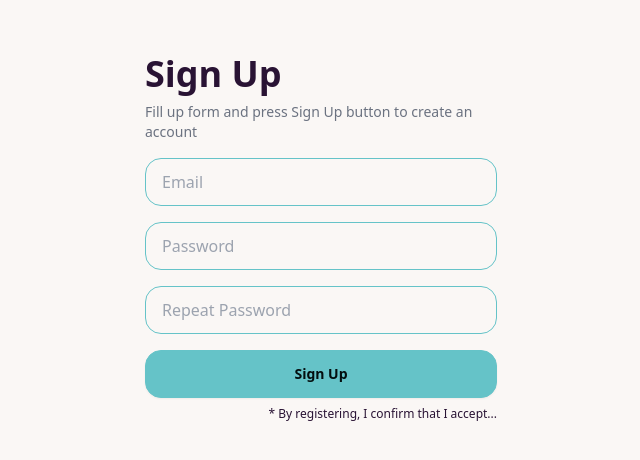
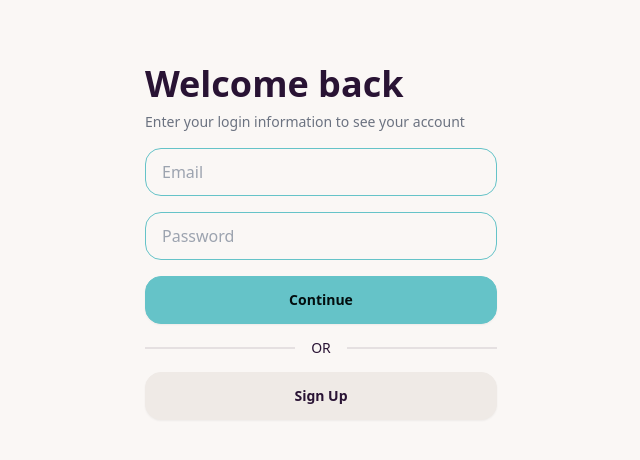
Before and after one commit to dkumza/finances-front, a React (Vite) app: page / in a window 1280 px wide. Shown: the part 158-618 px from the top of the page, without its empty margins (319-959 px from the left). Built offline with nearby package versions, Linux system fonts and the light colour scheme.

Commit message:
Update App.tsx to use LoginPage instead of SignUpPage Refactor LoginPage to include a divider with text Refactor SignUpPage to use full width on smaller screens

```diff
--- a/src/App.tsx
+++ b/src/App.tsx
@@ -4,8 +4,8 @@ import { SignUpPage } from './components/pages/auth/signUp/SignUpPage';
 function App() {
   return (
     <div className='flex flex-col items-center align-middle'>
-      {/* <LoginPage /> */}
-      <SignUpPage />
+      <LoginPage />
+      {/* <SignUpPage /> */}
     </div>
   );
 }
--- a/src/components/pages/auth/login/LoginPage.tsx
+++ b/src/components/pages/auth/login/LoginPage.tsx
@@ -4,11 +4,13 @@ import { LoginForm } from './LoginForm';
 
 export const LoginPage = () => {
   return (
-    <div className='min-h-screen flex flex-col justify-center items-center w-96'>
+    <div className='min-h-screen flex flex-col justify-center items-center md:w-96 w-80'>
       <div className='flex flex-col w-full px-4'>
         <AuthHeader h='Welcome back' p='Enter your login information to see your account' />
         <LoginForm />
-        <div className='divider'>OR</div>
+        <div className='divider'>
+          <p className='text-sm'>OR</p>
+        </div>
         <Button text='Sign Up' color='' />
       </div>
     </div>
--- a/src/components/pages/auth/signUp/SignUpPage.tsx
+++ b/src/components/pages/auth/signUp/SignUpPage.tsx
@@ -3,7 +3,7 @@ import { SignUpForm } from './SignUpForm';
 
 export const SignUpPage = () => {
   return (
-    <div className='min-h-screen  flex flex-col justify-center items-center w-96'>
+    <div className='min-h-screen  flex flex-col justify-center items-center md:w-96 w-full'>
       <div className='flex flex-col w-full px-4'>
         <AuthHeader h='Sign Up' p='Fill up form and press Sign Up button to create an account' />
         <SignUpForm />
```
